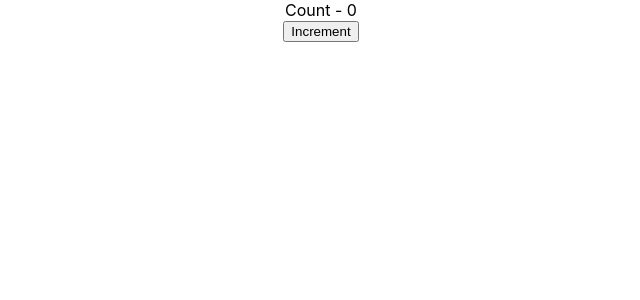
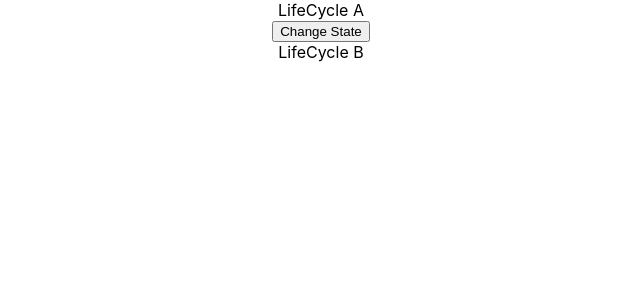
Before and after one commit to sakilbd/React-Hooks, a React (Create React App) app: page / in a window 1280 px wide. Shown: the top 300 px of the page, without its empty margins (319-959 px from the left). Built offline with nearby package versions, Linux system fonts and the light colour scheme.

Commit message:
lifecycle methods some changes done

```diff
--- a/src/App.js
+++ b/src/App.js
@@ -1,12 +1,14 @@
 import logo from './logo.svg';
 import './App.css';
 import Counter from './setState/Counter';
+import LifecycleA from './components/LifecycleA';
 
 
 function App() {
   return (
     <div className="App">
-     <Counter></Counter>
+     {/* <Counter></Counter> */}
+     <LifecycleA></LifecycleA>
 
     </div>
   );
--- /dev/null
+++ b/src/components/LifecycleA.js
@@ -0,0 +1,49 @@
+import React, { Component } from "react";
+import LifeCycleB from "./LifecycleB";
+
+export class LifecycleA extends Component {
+  constructor(props) {
+    super(props);
+
+    this.state = {
+      name: "Sakil",
+    };
+    console.log("LifecycleA constructor");
+  }
+  static getDerivedStateFromProps(props, state) {
+    console.log("LifecycleA getDerivedMethod");
+    return null;
+  }
+  componentDidMount() {
+    console.log("LifecycleA componenetDidMount");
+  }
+  shouldComponentUpdate() {
+    console.log("LifecycleA shouldComponenetUpdate");
+    return true;
+  }
+  getSnapshotBeforeUpdate() {
+    console.log("LifecycleA getSnapShotBeforeUpdate");
+    return null;
+  }
+  componentDidUpdate() {
+    console.log("LifecycleA componenetdidUpdate ");
+  }
+  changeState = () => {
+    this.setState({
+      name: "Md Sakiluzzaman",
+    });
+  };
+
+  render() {
+    console.log("lifeCycelA render");
+    return (
+      <div>
+        <div>LifeCycle A</div>
+        <button onClick={this.changeState}>Change State</button>
+        <LifeCycleB></LifeCycleB>
+      </div>
+    );
+  }
+}
+
+export default LifecycleA;
--- /dev/null
+++ b/src/components/LifecycleB.js
@@ -0,0 +1,43 @@
+import React, { Component } from 'react'
+
+export class LifeCycleB extends Component {
+
+    constructor(props) {
+      super(props)
+
+      this.state = {
+         name:'Sakil'
+      }
+      console.log('LifeCycleB constructor')
+    }
+    static getDerivedStateFromProps(props,state){
+        console.log('LifeCycleB getDerivedMethod')
+        return null;
+    }
+    componentDidMount(){
+        console.log('LifeCycleB componenetDidMount');
+    }
+    shouldComponentUpdate(){
+        console.log('LifecycleB shouldComponenetUpdate')
+        return true
+    }
+    getSnapshotBeforeUpdate(){
+        console.log('LifecycleB getSnapShotBeforeUpdate')
+        return null;
+
+    }
+    componentDidUpdate(){
+        console.log('LifecycleB componenetdidUpdate ')
+    }
+
+  render() {
+      console.log('lifeCycelB render')
+    return (
+      <div>
+        LifeCycle B
+      </div>
+    )
+  }
+}
+
+export default LifeCycleB
```
Also changed, not shown: coms&shortcuts.txt, essntial Screenshots/LifeCycle Methods.PNG (added), essntial Screenshots/Mounting LifeCycle Methods.PNG (added).
